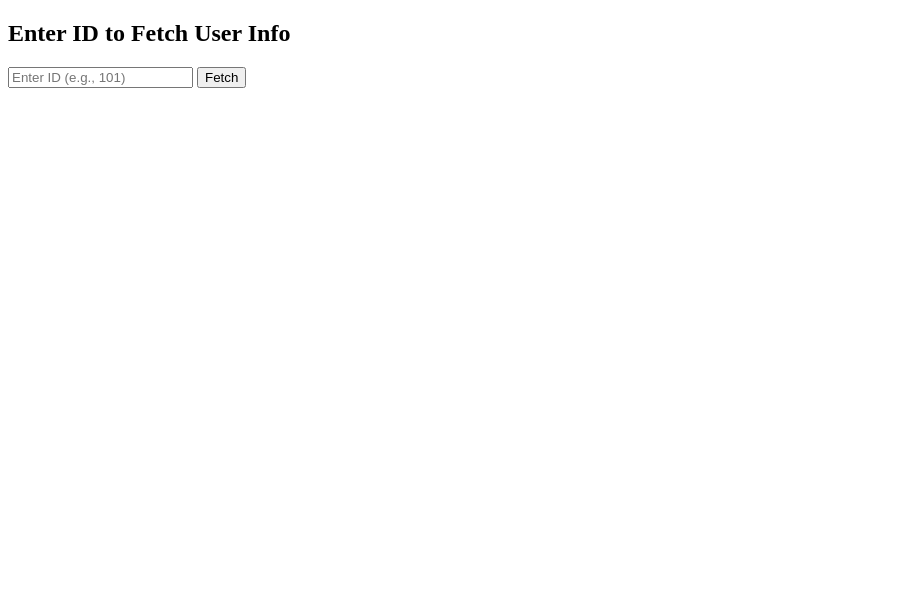
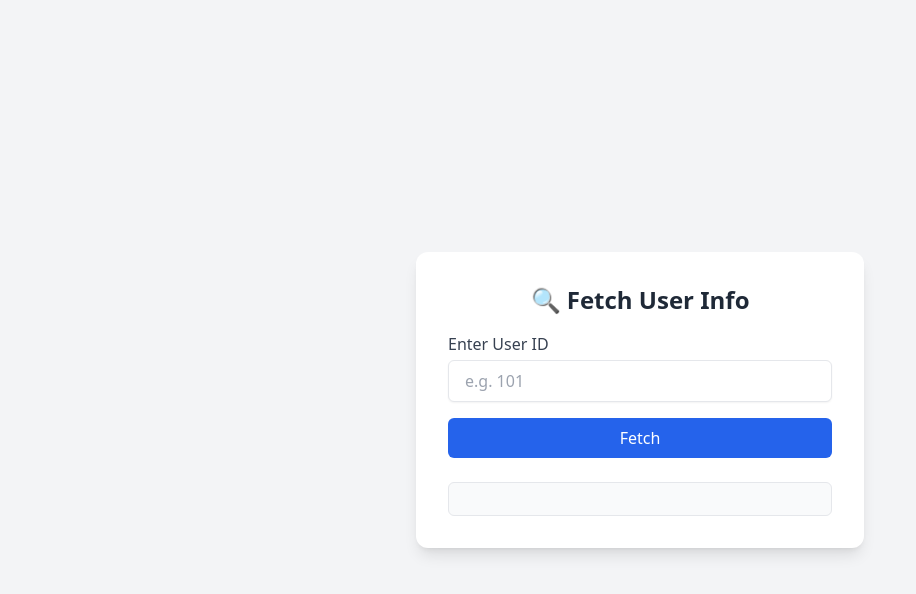
Before and after one commit to MridulS11/test, a plain HTML site: page index.html in a window 1280 px wide. Shown: the whole page, without its empty margins (0-916 px from the left). Drawn offline with nearby package versions, Linux system fonts and the light colour scheme.

Commit message:
Update index.html

```diff
--- a/index.html
+++ b/index.html
@@ -2,31 +2,54 @@
 <html lang="en">
 <head>
     <meta charset="UTF-8">
-    <title>Fetch User Data</title>
+    <title>Fetch User Info</title>
+    <script src="https://cdn.tailwindcss.com"></script>
 </head>
-<body>
-    <h2>Enter ID to Fetch User Info</h2>
-    <input type="text" id="userId" placeholder="Enter ID (e.g., 101)" />
-    <button onclick="fetchData()">Fetch</button>
+<body class="bg-gray-100 min-h-screen flex items-center justify-center p-4">
+    <div class="bg-white shadow-lg rounded-xl p-8 max-w-md w-full">
+        <h2 class="text-2xl font-semibold text-gray-800 mb-4 text-center">🔍 Fetch User Info</h2>
 
-    <pre id="result"></pre>
+        <div class="mb-4">
+            <label for="userId" class="block text-gray-700 mb-1">Enter User ID</label>
+            <input
+                type="text"
+                id="userId"
+                class="w-full px-4 py-2 border rounded-md shadow-sm focus:outline-none focus:ring-2 focus:ring-blue-500"
+                placeholder="e.g. 101"
+            />
+        </div>
+
+        <button
+            onclick="fetchData()"
+            class="w-full bg-blue-600 hover:bg-blue-700 text-white py-2 rounded-md transition duration-200"
+        >
+            Fetch
+        </button>
+
+        <pre id="result" class="mt-6 bg-gray-50 p-4 rounded-md text-sm overflow-x-auto text-gray-800 border border-gray-200"></pre>
+    </div>
 
     <script>
         async function fetchData() {
-            const id = document.getElementById("userId").value;
+            const id = document.getElementById("userId").value.trim();
             const resultBox = document.getElementById("result");
 
             if (!id) {
-                resultBox.textContent = "Please enter an ID.";
+                resultBox.textContent = "⚠️ Please enter an ID.";
                 return;
             }
 
             try {
                 const res = await fetch(`https://h5i0aszaab.execute-api.ap-south-1.amazonaws.com/default/fetchDataById?id=${id}`);
                 const data = await res.json();
-                resultBox.textContent = JSON.stringify(data, null, 2);
+
+                if (res.ok) {
+                    resultBox.textContent = JSON.stringify(data, null, 2);
+                } else {
+                    resultBox.textContent = `❌ Error: ${data.error}`;
+                }
             } catch (err) {
-                resultBox.textContent = "Error fetching data.";
+                resultBox.textContent = "❌ Failed to fetch data.";
             }
         }
     </script>
```
